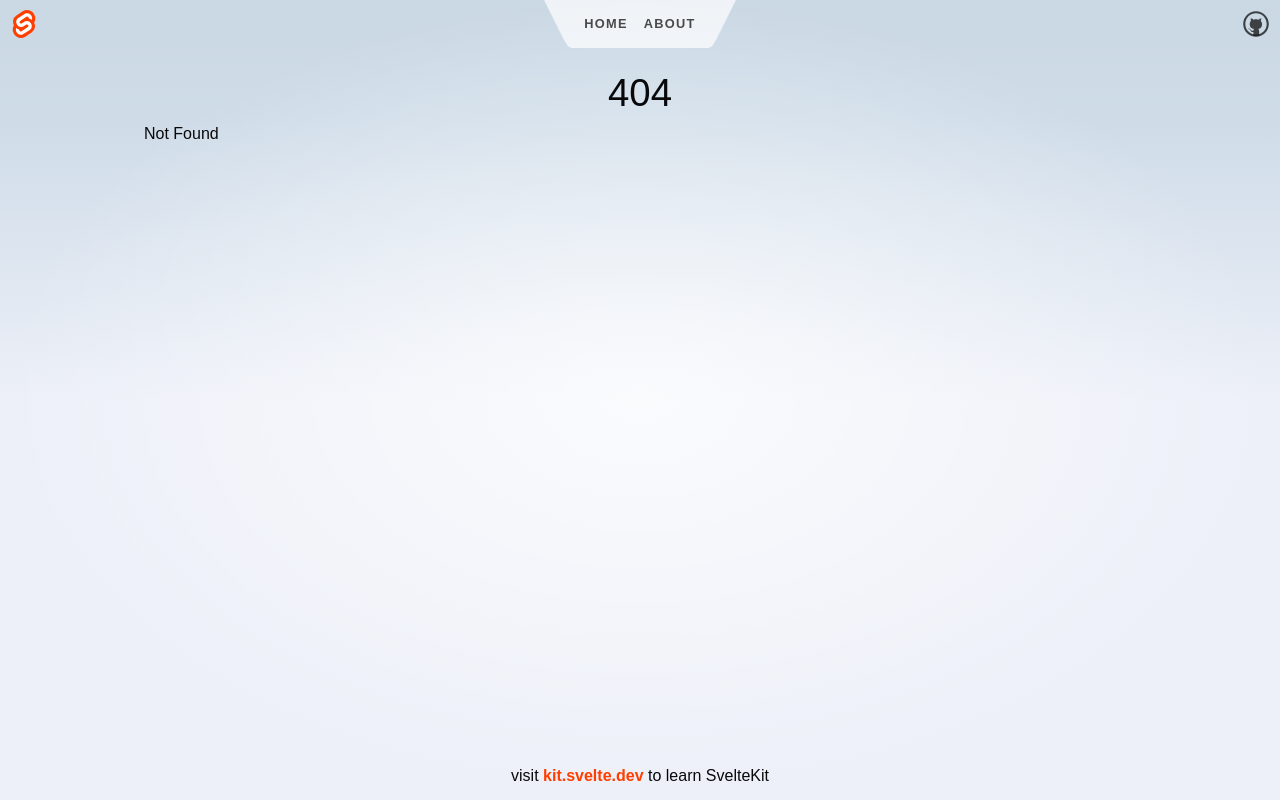
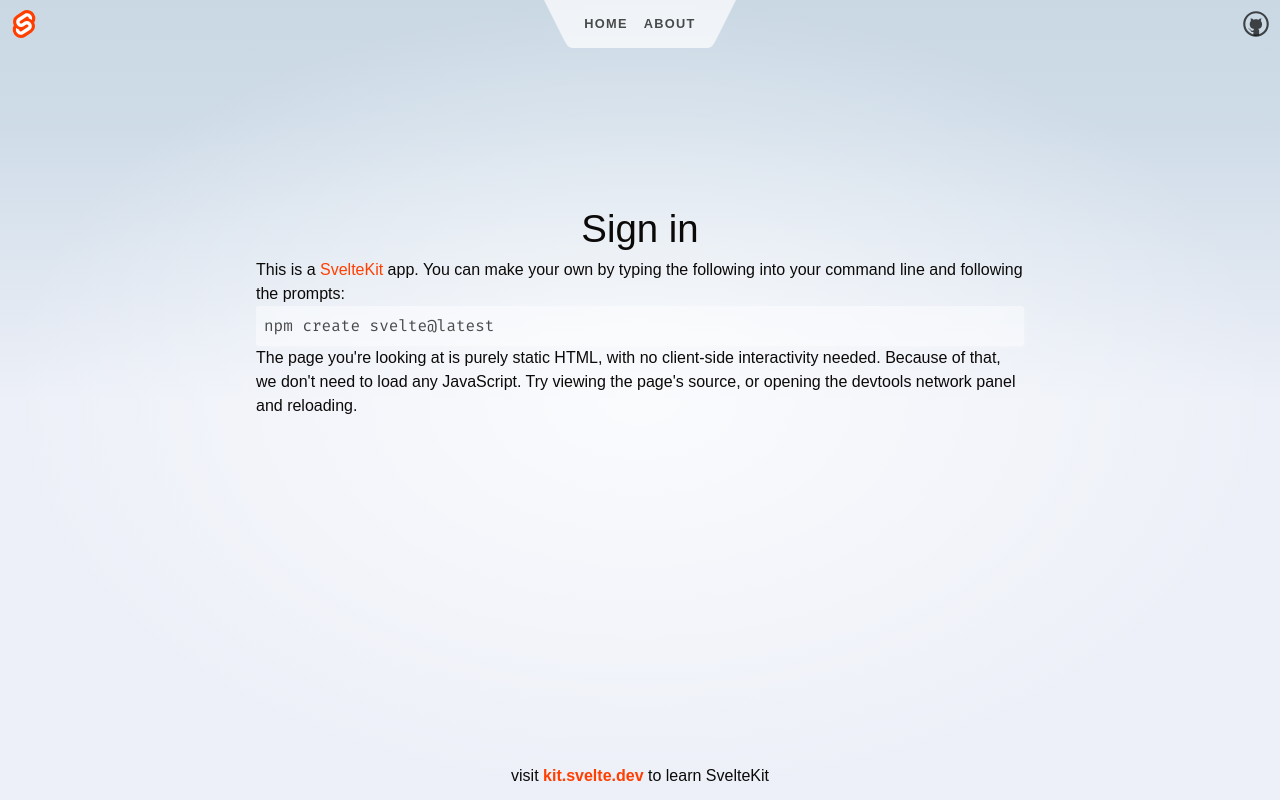
Before and after one commit to nexryai/marinus, a SvelteKit app in the folder client/: page /signin in a window 1280 px wide. Before the commit this address had no page. Built offline with nearby package versions, Linux system fonts and the light colour scheme.

Commit message:
Fix router

```diff
--- /dev/null
+++ b/client/src/routes/signin/+page.svelte
@@ -0,0 +1,21 @@
+<svelte:head>
+	<title>About</title>
+	<meta name="description" content="About this app" />
+</svelte:head>
+
+<div class="text-column">
+	<h1>Sign in</h1>
+
+	<p>
+		This is a <a href="https://kit.svelte.dev">SvelteKit</a> app. You can make your own by typing the
+		following into your command line and following the prompts:
+	</p>
+
+	<pre>npm create svelte@latest</pre>
+
+	<p>
+		The page you're looking at is purely static HTML, with no client-side interactivity needed.
+		Because of that, we don't need to load any JavaScript. Try viewing the page's source, or opening
+		the devtools network panel and reloading.
+	</p>
+</div>
--- /dev/null
+++ b/client/src/routes/signin/+page.ts
@@ -0,0 +1,9 @@
+import { dev } from '$app/environment';
+
+// we don't need any JS on this page, though we'll load
+// it in dev so that we get hot module replacement
+export const csr = dev;
+
+// since there's no dynamic data here, we can prerender
+// it so that it gets served as a static asset in production
+export const prerender = true;
--- a/client/src/routes/styles.css
+++ b/client/src/routes/styles.css
@@ -14,6 +14,27 @@
 	--column-margin-top: 4rem;
 	font-family: var(--font-body);
 	color: var(--color-text);
+
+    --background: 0 0% 100%;
+    --foreground: 20 14.3% 4.1%;
+    --card: 0 0% 100%;
+    --card-foreground: 20 14.3% 4.1%;
+    --popover: 0 0% 100%;
+    --popover-foreground: 20 14.3% 4.1%;
+    --primary: 47.9 95.8% 53.1%;
+    --primary-foreground: 26 83.3% 14.1%;
+    --secondary: 60 4.8% 95.9%;
+    --secondary-foreground: 24 9.8% 10%;
+    --muted: 60 4.8% 95.9%;
+    --muted-foreground: 25 5.3% 44.7%;
+    --accent: 60 4.8% 95.9%;
+    --accent-foreground: 24 9.8% 10%;
+    --destructive: 0 72.22% 50.59%;
+    --destructive-foreground: 60 9.1% 97.8%;
+    --border: 20 5.9% 90%;
+    --input: 20 5.9% 90%;
+    --ring: 20 14.3% 4.1%;
+    --radius: 0.5rem;
 }
 
 body {
```
Also changed, not shown: 2 other files (tests, documents, lock files or other folders).
